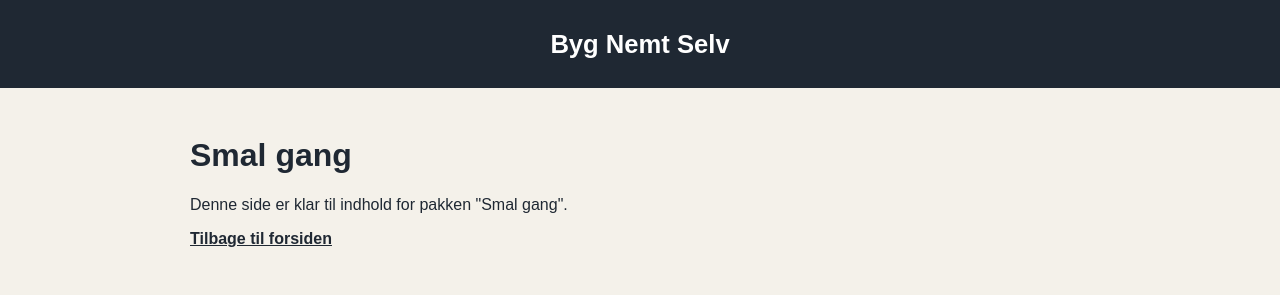
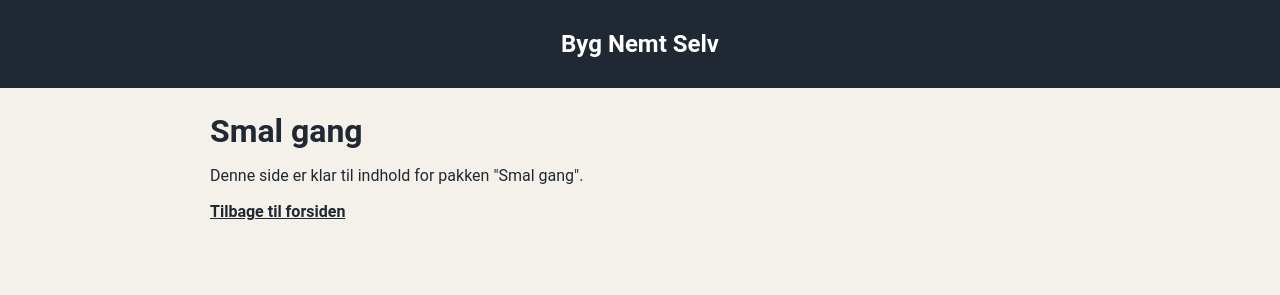
Before and after one commit to fredeschmidt/byg-nemt-selv, a website: page smal-gang.html in a window 1280 px wide. Drawn offline with Linux system fonts and the light colour scheme.

Commit message:
Files clean up from architecture

```diff
--- a/components/category-grid/category-grid.scss
+++ b/components/category-grid/category-grid.scss
@@ -3,16 +3,33 @@
   max-width: 1200px;
   margin: 0 auto;
   padding: 14px;
+
+  @media (min-width: 1001px) {
+    padding: 16px 20px 20px;
+  }
+}
+
+.category-grid__list {
+  margin: 0;
+  padding: 0;
+  list-style: none;
   min-height: calc(100vh - var(--header-height));
-
   display: grid;
   grid-template-columns: 1fr;
   grid-template-rows: repeat(3, minmax(0, 1fr));
   gap: 16px;
 
   @media (min-width: 1001px) {
-    padding: 16px 20px 20px;
     grid-template-columns: repeat(3, minmax(0, 1fr));
     grid-template-rows: none;
   }
 }
+
+.category-grid__item {
+  display: flex;
+  min-height: 200px;
+
+  .category-card {
+    flex: 1;
+  }
+}
--- a/smal-gang.html
+++ b/smal-gang.html
@@ -4,16 +4,13 @@
     <meta charset="UTF-8" />
     <meta name="viewport" content="width=device-width, initial-scale=1.0" />
     <title>Smal gang | Byg Nemt Selv</title>
-    <style>
-      body { margin: 0; font-family: Arial, sans-serif; background: #f4f1ea; color: #1f2833; }
-      header { height: 88px; display: flex; align-items: center; justify-content: center; background: #1f2833; color: #fff; font-size: 1.6rem; font-weight: 700; }
-      main { max-width: 900px; margin: 0 auto; padding: 28px 20px; }
-      a { color: #1f2833; font-weight: 700; }
-    </style>
+    <link rel="stylesheet" href="styles/global.css" />
   </head>
-  <body>
-    <header>Byg Nemt Selv</header>
-    <main>
+  <body class="simple-page">
+    <header class="simple-page__header">
+      <a class="simple-page__home-link" href="index.html">Byg Nemt Selv</a>
+    </header>
+    <main class="simple-page__main">
       <h1>Smal gang</h1>
       <p>Denne side er klar til indhold for pakken "Smal gang".</p>
       <p><a href="index.html">Tilbage til forsiden</a></p>
--- a/styles/global.scss
+++ b/styles/global.scss
@@ -25,3 +25,41 @@ body {
   background: #f4f1ea;
   color: #093FB4;
 }
+
+.simple-page__header {
+  min-height: 88px;
+  display: flex;
+  align-items: center;
+  justify-content: center;
+  padding: 12px 16px;
+  background: #1f2833;
+}
+
+.simple-page__home-link {
+  color: #fff;
+  text-decoration: none;
+  font-size: 1.5rem;
+  font-weight: 700;
+}
+
+.simple-page__main {
+  max-width: 900px;
+  margin: 0 auto;
+  padding: 24px 20px;
+
+  h1 {
+    margin: 0 0 14px;
+    color: #1f2833;
+  }
+
+  p {
+    margin: 0 0 12px;
+    line-height: 1.5;
+    color: #1f2833;
+  }
+
+  a {
+    color: #1f2833;
+    font-weight: 700;
+  }
+}
```
Also changed, not shown: boernefamilie.html (+6 -9 lines), index.html (+19 -7 lines), lille-entre.html (+6 -9 lines), styles/global.css, 1 other file.
